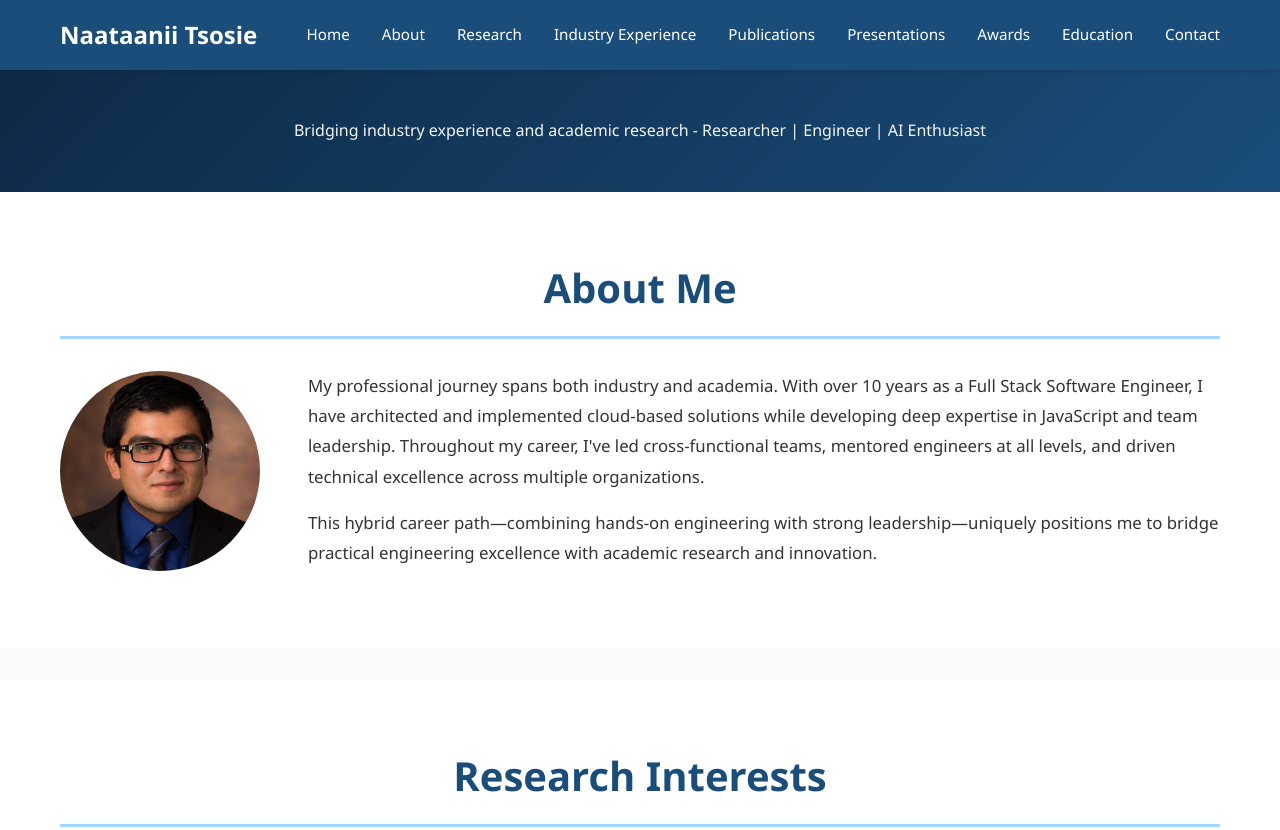
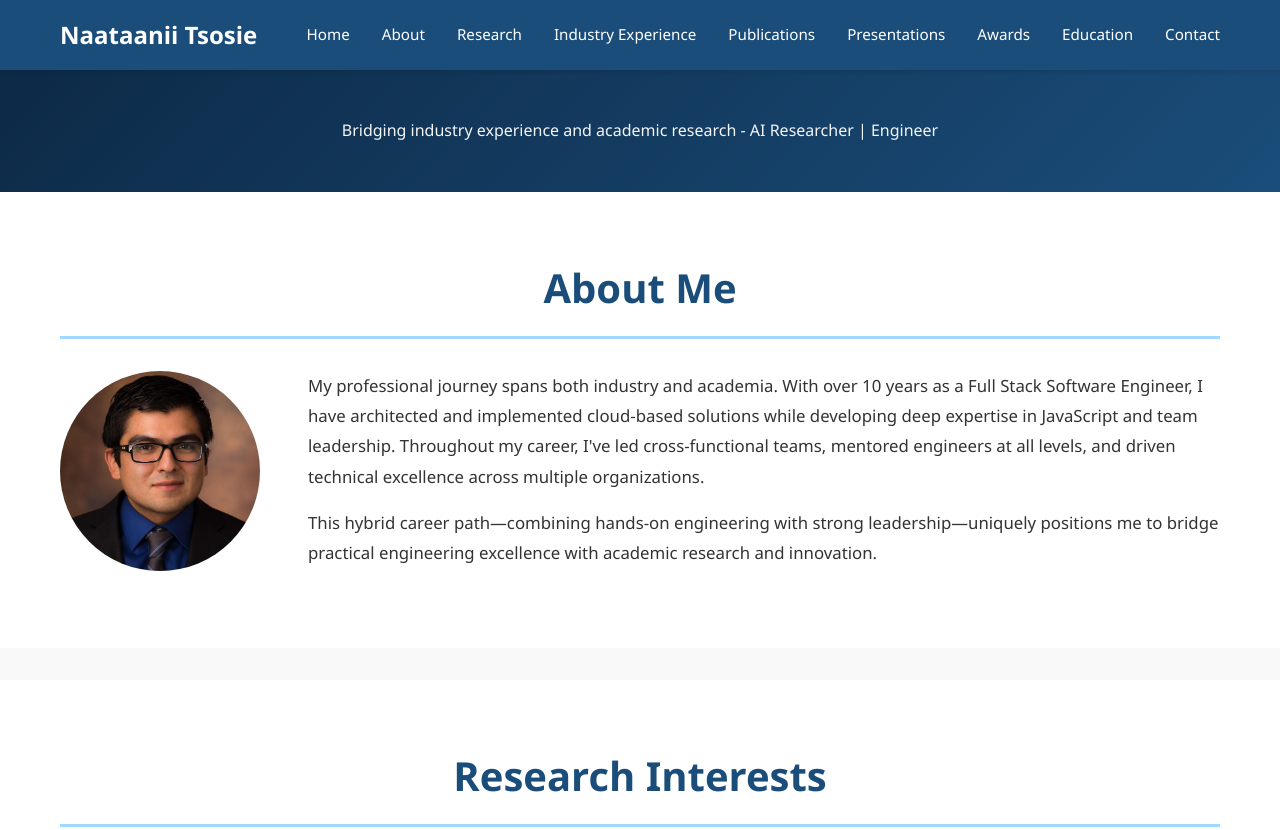
Before and after one commit to naataaniitsosie/academic-website, a plain HTML site: page index.html in a window 1280 px wide. Shown: the top 830 px of the page. Drawn offline with Linux system fonts and the light colour scheme.

Commit message:
bug: remove AI enthusiest

```diff
--- a/index.html
+++ b/index.html
@@ -28,8 +28,7 @@
 
     <section id="home" class="hero">
         <div class="hero-content">
-            <p class="hero-slogan">Bridging industry experience and academic research - Researcher | Engineer | AI
-                Enthusiast</p>
+            <p class="hero-slogan">Bridging industry experience and academic research - AI Researcher | Engineer</p>
         </div>
     </section>
 
```
Also changed, not shown: 1 other file.
